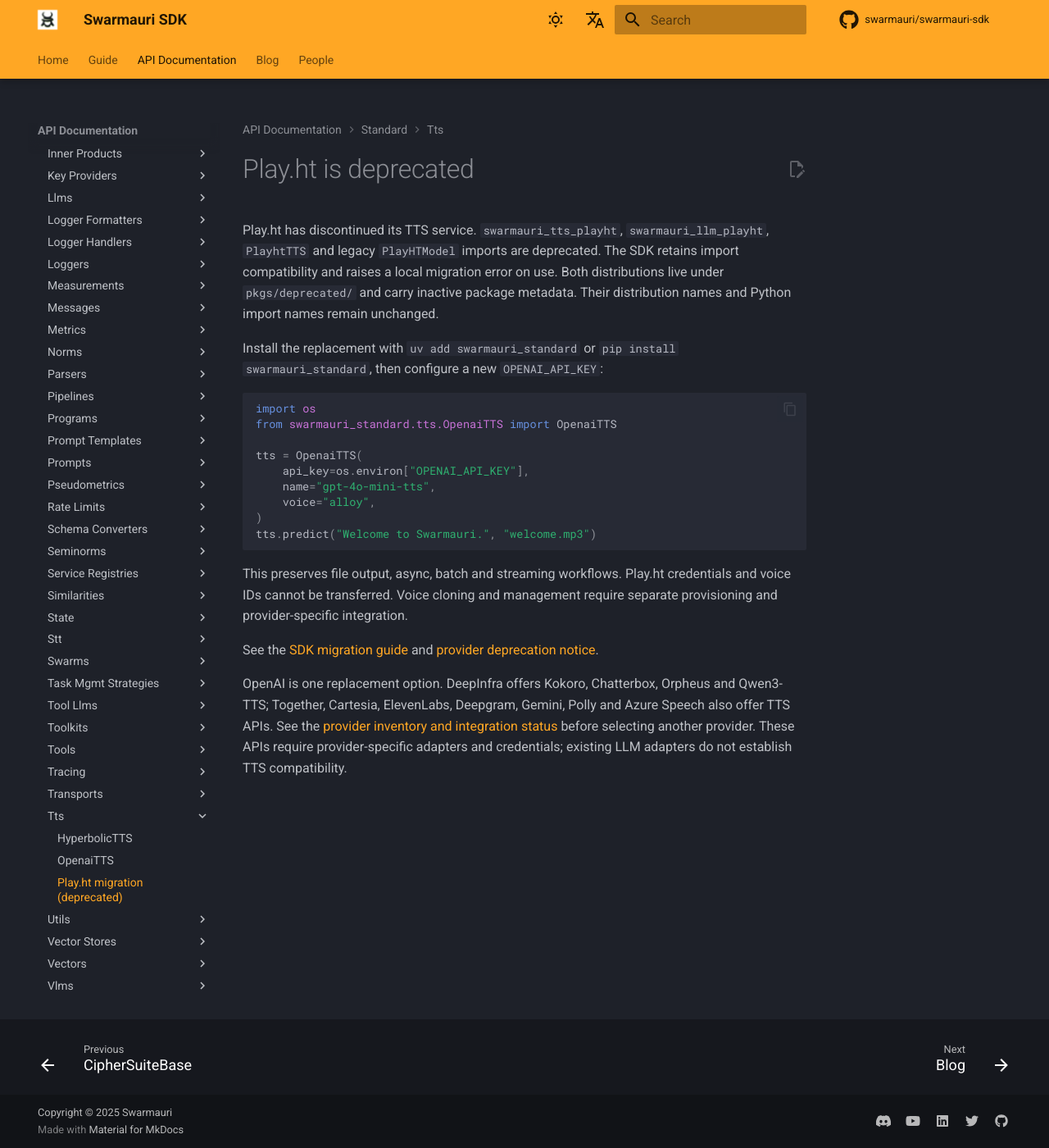
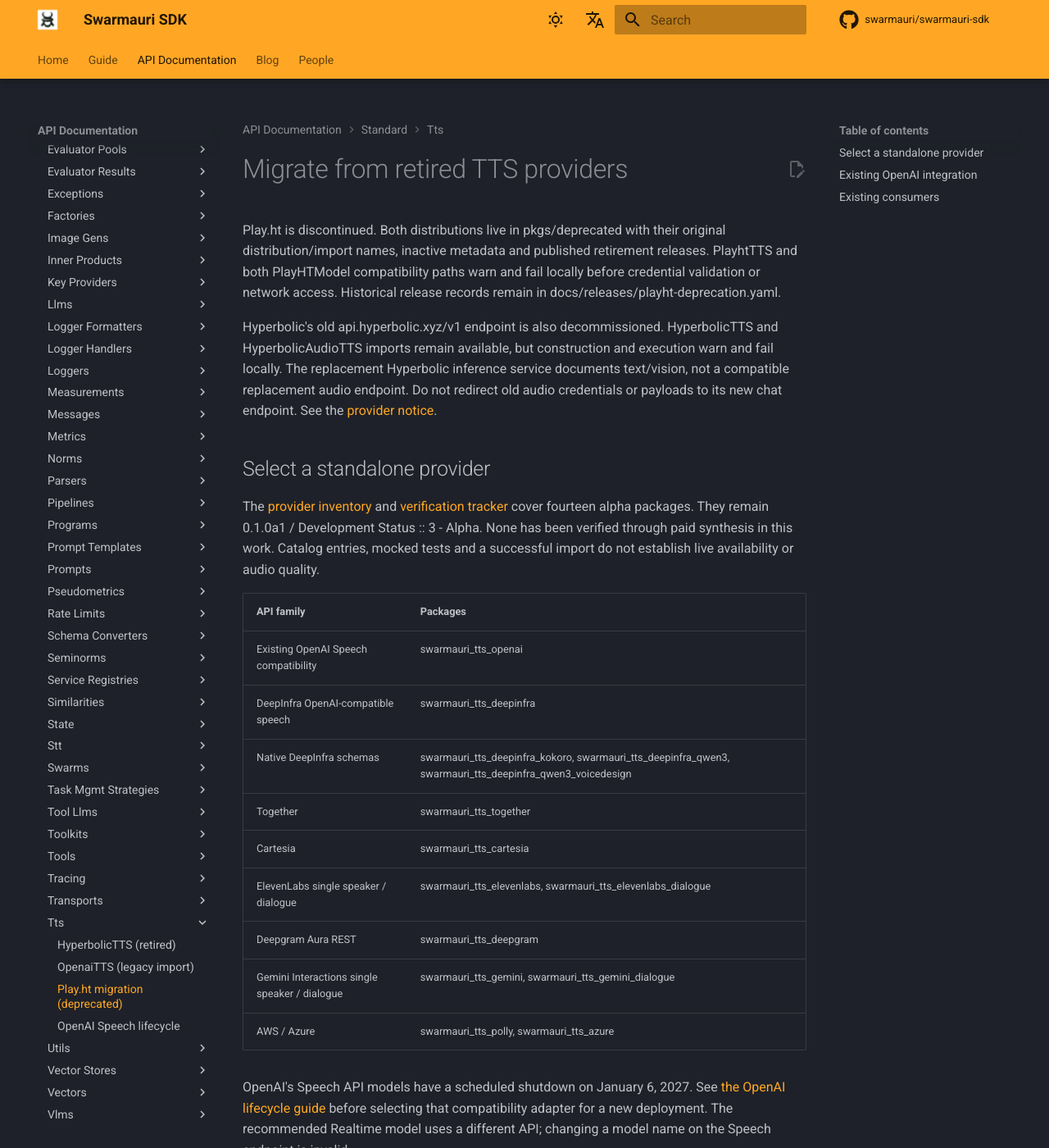
Before and after one commit to swarmauri/docs-swarmauri-com, an MkDocs documentation site: the page built from docs/home/playht_migration.md, in a window 1280 px wide and 1400 px high. Shown: the whole window at 82% size. Built offline with MkDocs 1.6.1 and Material for MkDocs 9.7.7, drawn with Linux system fonts in a browser that asks for light colours; comment, search, counter and statistics services are not loaded; some of the changed text lies outside the part shown.

Commit message:
Document standalone alpha TTS providers and Speech lifecycle

````diff
--- a/docs/home/playht_migration.md
+++ b/docs/home/playht_migration.md
@@ -1,35 +1,90 @@
-# Play.ht is deprecated
+# Migrate from retired TTS providers
 
-Play.ht has discontinued its TTS service. `swarmauri_tts_playht`,
-`swarmauri_llm_playht`, `PlayhtTTS` and legacy `PlayHTModel` imports are deprecated.
-The SDK retains import compatibility and raises a local migration error on use.
-Both distributions live under `pkgs/deprecated/` and carry inactive package
-metadata. Their distribution names and Python import names remain unchanged.
+Play.ht is discontinued. Both distributions live in pkgs/deprecated with their
+original distribution/import names, inactive metadata and published retirement
+releases. PlayhtTTS and both PlayHTModel compatibility paths warn and fail
+locally before credential validation or network access. Historical release
+records remain in docs/releases/playht-deprecation.yaml.
 
-Install the replacement with `uv add swarmauri_standard` or
-`pip install swarmauri_standard`, then configure a new `OPENAI_API_KEY`:
+Hyperbolic's old api.hyperbolic.xyz/v1 endpoint is also decommissioned.
+HyperbolicTTS and HyperbolicAudioTTS imports remain available, but construction
+and execution warn and fail locally. The replacement Hyperbolic inference
+service documents text/vision, not a compatible replacement audio endpoint.
+Do not redirect old audio credentials or payloads to its new chat endpoint.
+See the [provider notice](https://www.hyperbolic.ai/docs/inference/overview#moving-from-the-previous-inference-api).
+
+## Select a standalone provider
+
+The [provider inventory](https://github.com/swarmauri/swarmauri-sdk/blob/master/docs/research/tts-provider-options.md) and
+[verification tracker](https://github.com/swarmauri/swarmauri-sdk/blob/master/docs/verification/tts-providers.md) cover fourteen alpha
+packages. They remain 0.1.0a1 / Development Status :: 3 - Alpha. None has been
+verified through paid synthesis in this work. Catalog entries, mocked tests
+and a successful import do not establish live availability or audio quality.
+
+| API family | Packages |
+| --- | --- |
+| Existing OpenAI Speech compatibility | swarmauri_tts_openai |
+| DeepInfra OpenAI-compatible speech | swarmauri_tts_deepinfra |
+| Native DeepInfra schemas | swarmauri_tts_deepinfra_kokoro, swarmauri_tts_deepinfra_qwen3, swarmauri_tts_deepinfra_qwen3_voicedesign |
+| Together | swarmauri_tts_together |
+| Cartesia | swarmauri_tts_cartesia |
+| ElevenLabs single speaker / dialogue | swarmauri_tts_elevenlabs, swarmauri_tts_elevenlabs_dialogue |
+| Deepgram Aura REST | swarmauri_tts_deepgram |
+| Gemini Interactions single speaker / dialogue | swarmauri_tts_gemini, swarmauri_tts_gemini_dialogue |
+| AWS / Azure | swarmauri_tts_polly, swarmauri_tts_azure |
+
+OpenAI's Speech API models have a scheduled shutdown on January 6, 2027.
+See [the OpenAI lifecycle guide](openai-speech.md) before selecting that
+compatibility adapter for a new deployment. The recommended Realtime model
+uses a different API; changing a model name on the Speech endpoint is invalid.
+
+Native DeepInfra packages implement complete JSON-audio file/async/batch
+workflows, and intentionally reject streaming locally. The dialogue packages
+accept typed turn tuples; do not flatten speaker assignments into JSON text.
+Other HTTP/SSE adapters expose their documented streaming contract, which is
+not a bidirectional voice session. See [interface boundaries](https://github.com/swarmauri/swarmauri-sdk/blob/master/docs/research/tts-interface-boundaries.md).
+
+## Existing OpenAI integration
+
+The following keeps the previously selected Speech workflow until its shutdown.
+Install the standalone package after its candidate and base releases publish:
+
+```bash
+uv add --prerelease allow swarmauri_tts_openai
+# Or:
+pip install --pre swarmauri_tts_openai
+```
 
 ```python
 import os
-from swarmauri_standard.tts.OpenaiTTS import OpenaiTTS
+from swarmauri_tts_openai import OpenaiTTS
 
+# Legacy Speech API: scheduled shutdown 2027-01-06.
 tts = OpenaiTTS(
     api_key=os.environ["OPENAI_API_KEY"],
     name="gpt-4o-mini-tts",
     voice="alloy",
 )
-tts.predict("Welcome to Swarmauri.", "welcome.mp3")
+path = tts.predict("Welcome to Swarmauri.", "welcome.mp3")
 ```
 
-This preserves file output, async, batch and streaming workflows. Play.ht
-credentials and voice IDs cannot be transferred. Voice cloning and management
-require separate provisioning and provider-specific integration.
+The bundled standard import and legacy OpenAIAudioTTS imports still warn and
+forward to this implementation; new code should import the standalone class.
+Play.ht and Hyperbolic keys, user IDs and voice IDs cannot be reused. Voice
+cloning/listing/deletion require a separately provisioned provider workflow.
 
-See the [SDK migration guide](https://github.com/swarmauri/swarmauri-sdk/blob/master/docs/migrations/playht.md)
-and [provider deprecation notice](https://docs.audiostack.ai/changelog/30th-july-2025-playht-deprecation-notice).
+## Existing consumers
 
-OpenAI is one replacement option. DeepInfra offers Kokoro, Chatterbox, Orpheus
-and Qwen3-TTS; Together, Cartesia, ElevenLabs, Deepgram, Gemini, Polly and Azure
-Speech also offer TTS APIs. See the [provider inventory and integration status](https://github.com/swarmauri/swarmauri-sdk/blob/master/docs/research/tts-provider-options.md)
-before selecting another provider. These APIs require provider-specific adapters
-and credentials; existing LLM adapters do not establish TTS compatibility.
+TextToSpeechAgent accepts strings, text IMessage objects and typed dialogue
+turn tuples. Calls remain stateless; async batches are bounded. Set output_path
+and explicit batch paths to match the provider's actual codec, such as .wav
+for Gemini or native DeepInfra defaults. A filename does not convert audio.
+
+The realtime showcase keeps its Groq transcription/reasoning path, imports
+OpenaiTTS from swarmauri_tts_openai, and pins the SDK source revision while
+candidates are unpublished. Its MP3 contract is preserved. Website package
+examples and public documentation use canonical imports and show alpha status.
+
+Source updates do not publish PyPI releases, merge PRs, deploy consumers or
+verify provider billing/playability. Release the SDK candidates before replacing
+immutable source dependencies with index versions in downstream consumers.
--- a/mkdocs.yml
+++ b/mkdocs.yml
@@ -760,9 +760,10 @@ nav:
     - Transports:
       - PubSubTransport: api/standard/swarmauri_standard/transports/PubSubTransport.md
     - Tts:
-      - HyperbolicTTS: api/standard/swarmauri_standard/tts/HyperbolicTTS.md
-      - OpenaiTTS: api/standard/swarmauri_standard/tts/OpenaiTTS.md
+      - HyperbolicTTS (retired): api/standard/swarmauri_standard/tts/HyperbolicTTS.md
+      - OpenaiTTS (legacy import): api/standard/swarmauri_standard/tts/OpenaiTTS.md
       - "Play.ht migration (deprecated)": home/playht_migration.md
+      - OpenAI Speech lifecycle: home/openai-speech.md
     - Utils:
       - DurationManager: api/standard/swarmauri_standard/utils/DurationManager.md
       - MemoizingMeta: api/standard/swarmauri_standard/utils/MemoizingMeta.md
````
Also changed, not shown: docs/home/openai-speech.md (added, +24 -0 lines), 1 other file.
